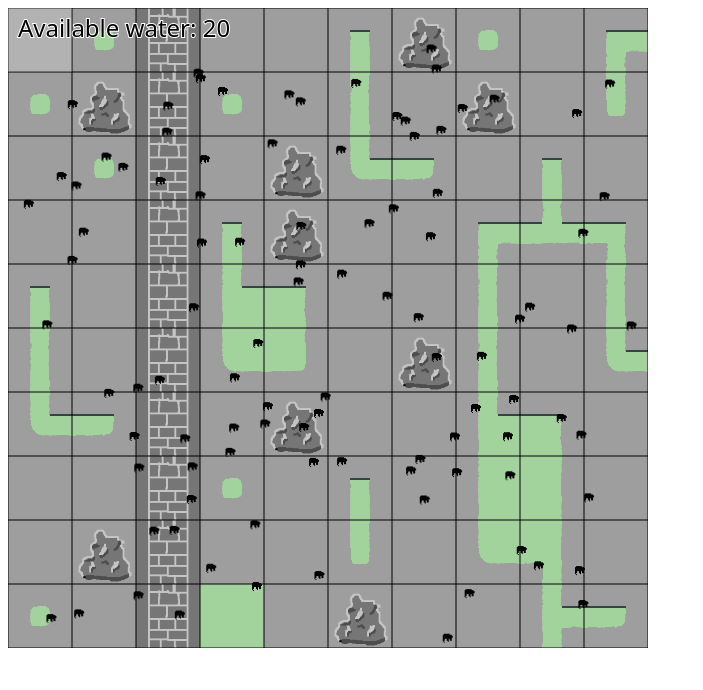
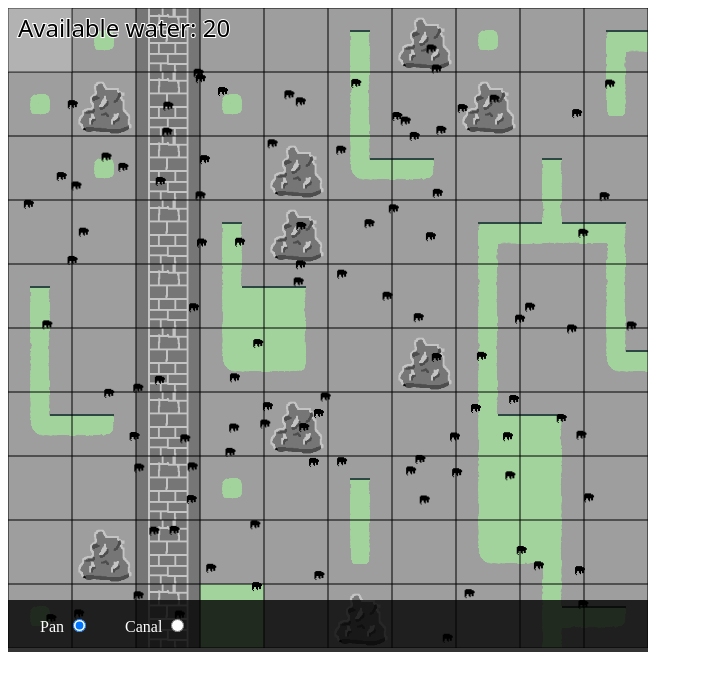
Before and after one commit to What-Guns/tardigrame, a website with bundled scripts: page index.html in a window 1280 px wide. Shown: the whole page, without its empty margins (0-703 px from the left). Built offline with nearby package versions, Linux system fonts and the light colour scheme.

Commit message:
Now you can pan *and* zoom!

```diff
--- a/game.ts
+++ b/game.ts
@@ -91,6 +91,7 @@ export class Game {
   }
 
   zoom(ev: WheelEvent) {
+    if(this.tool !== 'PAN') return;
     this.viewport.x += this.viewport.width / 2;
     this.viewport.y += this.viewport.height / 2;
     this.viewport.x /= this.viewport.scale;
--- a/index.html
+++ b/index.html
@@ -4,10 +4,23 @@
     <title>Tardigrame</title>
     <meta charset="utf-8"/>
     <script type="module" src="dist/index.js"></script>
+    <link rel="stylesheet" href="style.css"/>
   </head>
   <body>
-    <canvas width="640" height="640">
-      This game requires canvas support. And also, like, esnext? What year is it?
-    </canvas>
+    <div class="game-container">
+      <canvas width="640" height="640">
+        This game requires canvas support. And also, like, esnext? What year is it?
+      </canvas>
+      <div class="toolbar">
+        <label>
+          Pan
+          <input data-tool-input type="radio" name="tool" value="PAN" checked autocomplete="off"/>
+        </label>
+        <label>
+          Canal
+          <input data-tool-input type="radio" name="tool" value="WATER" autocomplete="off"/>
+        </label>
+      </div>
+    </div>
   </body>
 </html>
--- a/index.ts
+++ b/index.ts
@@ -1,4 +1,4 @@
-import {Game} from './game.js';
+import {Game, Tool} from './game.js';
 import {isLoaded} from './loader.js';
 
 let lastTick = 0;
@@ -21,6 +21,15 @@ async function startTheGameAlready() {
     lastTick = timestamp;
     requestAnimationFrame(tick);
   }
+
+  const toolControls = Array.from(
+    document.querySelectorAll<HTMLInputElement>('[data-tool-input]'));
+
+  for(const control of toolControls) {
+    control.addEventListener('change', () => {
+      game.tool = control.value as Tool;
+    });
+  }
 }
 
 startTheGameAlready();
--- /dev/null
+++ b/style.css
@@ -0,0 +1,19 @@
+.game-container {
+  position: relative;
+  display: inline-block;
+}
+
+.toolbar {
+  user-select: none;
+  position: absolute;
+  left: 0;
+  right: 0;
+  bottom: 0;
+  background-color: rgba(0, 0, 0, 0.8);
+  color: white;
+  padding: 1rem;
+}
+
+.toolbar > * {
+  margin: 0 1rem;
+}
```
